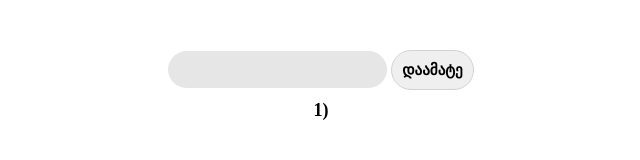
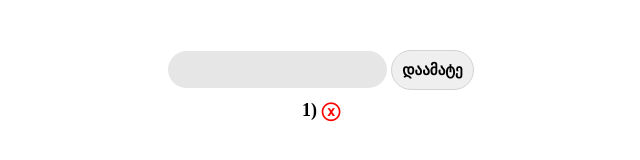
Before and after one commit to MadGroot/ScriptApp, a plain HTML site: page todo.html in a window 1280 px wide. Both pictures are taken after a click on the button "დაამატე". Shown: the full height of the page, 319-959 px from the left. Drawn offline with Linux system fonts and the light colour scheme.

Commit message:
makeTodoApp

```diff
--- a/scripts/todo.js
+++ b/scripts/todo.js
@@ -1,11 +1,19 @@
 const todoList = []
 
 function addToTodo() {
-    todoList.push(todoInput.value);
+    todoList.push(todoInput.value)
+    insertItems();
+}
 
-    res.innerHTML = "";
+function deleteItem(index) {
+    todoList.splice(index, 1)
+    insertItems();
+}
+
+function insertItems() {
+    res.innerHTML = ""
 
     todoList.forEach((todo, i) => {
-        res.innerHTML += `${i + 1}) ${todo}<br>`
-    })
+        res.innerHTML += `<div>${i + 1}) ${todo} <span class="delete" onclick="deleteItem(${i})">ⓧ</span></div>`
+    });
 }
--- a/styles/todo.css
+++ b/styles/todo.css
@@ -27,3 +27,6 @@
     font-weight: bold;
     margin-top: 10px;
 }
+.delete {
+    color: red;
+}
```
